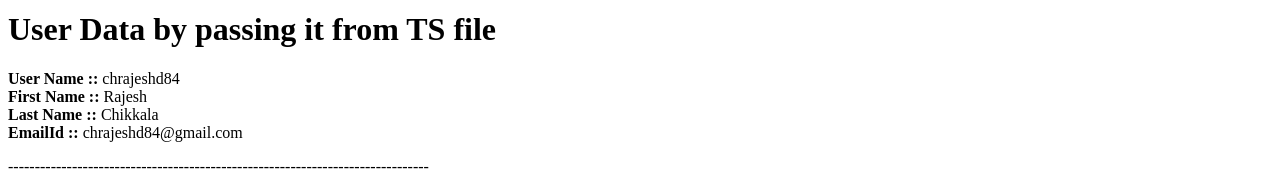
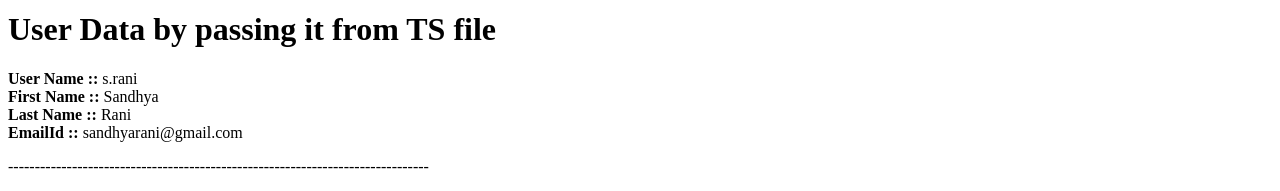
Before and after one commit to rajeshdchikkala/Angular, an Angular app: page / in a window 1280 px wide. Shown: the part 181-372 px from the top of the page. Built offline with nearby package versions, Linux system fonts and the light colour scheme.

Commit message:
updated field values

```diff
--- a/src/app/ts2html/ts2html.component.ts
+++ b/src/app/ts2html/ts2html.component.ts
@@ -9,10 +9,10 @@ export class Ts2htmlComponent {
    title:string="Angular14"; //TypeScript variable
    datevalue:string="";
 
-  private userName:string="chrajeshd84";
-   private firstName:string="Rajesh";
-   private lastName:string="Chikkala";
-   private emailId:string="chrajeshd84@gmail.com";
+   private userName:string="s.rani";
+   private firstName:string="Sandhya";
+   private lastName:string="Rani";
+   private emailId:string="sandhyarani@gmail.com";
 
   constructor(){
     setInterval( () => {
```
